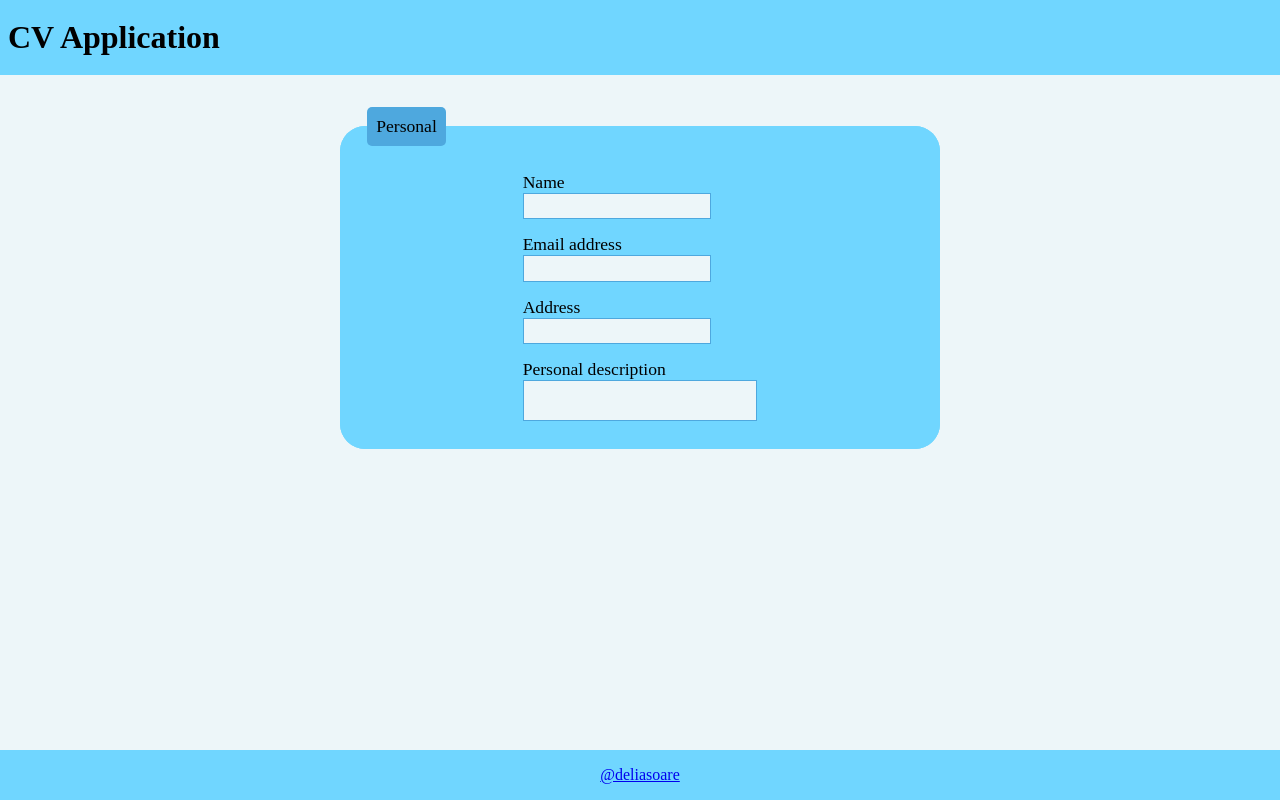
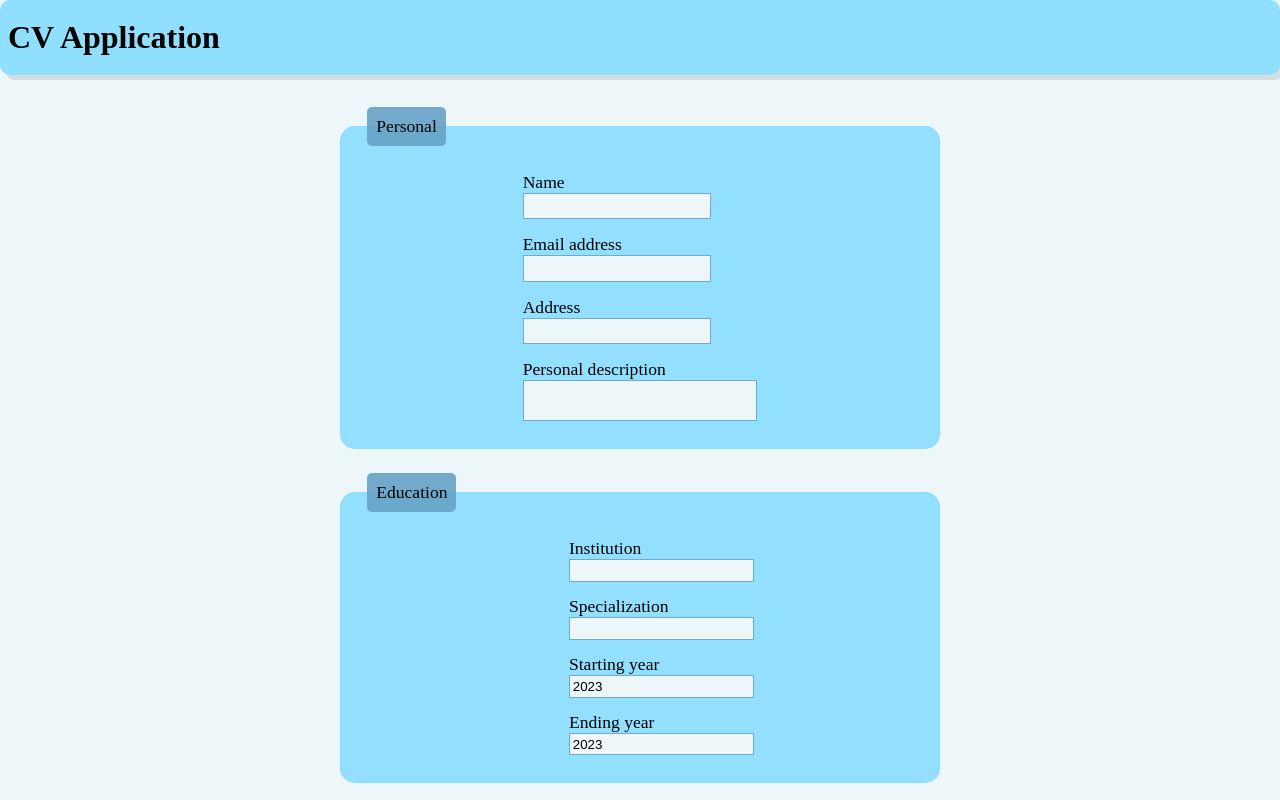
Before and after one commit to deliasoare/CvApplication, a React (Create React App) app in the folder cvapp/: page / in a window 1280 px wide. Both pictures are taken after a click on the element "START". Shown: the top 800 px of the page. Built offline with nearby package versions, Linux system fonts and the light colour scheme.

Commit message:
Add all needed fields and change coloring

```diff
--- a/cvapp/src/components/form/education.js
+++ b/cvapp/src/components/form/education.js
@@ -3,21 +3,21 @@ export default function Education() {
     return (
         <fieldset>
             <legend>Education</legend>
-            <ul>
+            <ul className="educationInfo field">
                 <li>
-                    <label for="institution">Institution</label>
+                    <label htmlFor="institution">Institution</label>
                     <input type="text" id="institution"></input>
                 </li>
                 <li>
-                    <label for="specialization">Specialization</label>
+                    <label htmlFor="specialization">Specialization</label>
                     <input type="text" id="specialization"></input>
                 </li>
                 <li>
-                    <label for="startYear">Starting year</label>
+                    <label htmlFor="startYear">Starting year</label>
                     <input type="number" id="startYear" value={Number(new Date().getFullYear())}></input>
                 </li>
                 <li>
-                    <label for="endYear">Ending year</label>
+                    <label htmlFor="endYear">Ending year</label>
                     <input type="number" id="endYear" value={Number(new Date().getFullYear())}></input>
                 </li>
             </ul>
--- a/cvapp/src/components/form/form.js
+++ b/cvapp/src/components/form/form.js
@@ -1,9 +1,14 @@
 import PersonalDescription from './personal';
-
+import Education from './education';
+import WorkExperience from './workExperience';
+import AdditionalAchievements from './.additionalAchivements';
 export default function Form({ info }){
     return (
         <form>
             <PersonalDescription />
+            <Education />
+            <WorkExperience />
+            <AdditionalAchievements />
         </form>
     );
 }
--- /dev/null
+++ b/cvapp/src/components/form/workExperience.js
@@ -0,0 +1,30 @@
+function Work() {
+    return (
+        <ul className="educationInfo field">
+            <li>
+                <label htmlFor="institution">Institution</label>
+                <input type="text" id="institution"></input>
+            </li>
+            <li>
+                <label htmlFor="position">Position</label>
+                <input type="text" id="position"></input>
+            </li>
+            <li>
+                <label htmlFor="startYear">Starting year</label>
+                <input type="number" id="startYear" value={Number(new Date().getFullYear())}></input>                </li>
+            <li>
+                <label htmlFor="endYear">Ending year</label>
+                <input type="number" id="endYear" value={Number(new Date().getFullYear())}></input>
+            </li>
+        </ul>
+    );
+}
+export default function WorkExperience() {
+    return (
+        <fieldset>
+            <legend>Work experience</legend>
+            <Work />
+            <button class="addEducation">+</button>
+        </fieldset>
+    );
+}
--- a/cvapp/src/styles/formPositioning.scss
+++ b/cvapp/src/styles/formPositioning.scss
@@ -13,7 +13,7 @@ body {
             width: 70%;
             max-width: 600px;
             min-width: 300px;
-            border-radius: 25px;
+            border-radius: 15px;
             font-size: 1.1rem;
             padding: 1.5em;
             .field {
--- a/cvapp/src/styles/mainPagePositioning.scss
+++ b/cvapp/src/styles/mainPagePositioning.scss
@@ -21,9 +21,20 @@ html, body {
             }
             .main {
                 padding: 2em;
+                form {
+                    display: flex;
+                    flex-direction: column;
+                    fieldset + fieldset {
+                        margin-top: 2%;
+                    }
+                }
             }
             .footer {
                 @include center;
+            }
+            .header, .footer {
+                border-radius: 10px;
+                box-shadow: 5px 5px rgba(0, 0, 0, 0.1);
             }
         }
     }
--- a/cvapp/src/styles/mainPageStyling.scss
+++ b/cvapp/src/styles/mainPageStyling.scss
@@ -1,6 +1,6 @@
 $background: #edf6f9;
-$header: #70d6ff;
-$secondary: #4ea8de;
+$header: rgba(136, 221, 255, 0.9);
+$secondary: rgba(102, 162, 199, 0.9);
 
 body {
     background: $background;
@@ -30,6 +30,12 @@ body {
         input:focus, textarea:focus {
             outline: none;
         }
-
+    }
+    .footer {
+        a {
+            text-decoration: none;
+            color: black;
+            font-size: 1.3rem;
+        }
     }
 }
--- a/cvapp/src/styles/startPagePosStyle.scss
+++ b/cvapp/src/styles/startPagePosStyle.scss
@@ -1,5 +1,6 @@
 $primary: #70d6ff;
 $secondary:#4ea8de;
+$button: rgba(78, 168, 222, 0.1);
 
 @mixin buttonBackgroundNormal($positioning) {
     content: '';
@@ -59,8 +60,8 @@ $secondary:#4ea8de;
             background: rgba(0, 0, 0, 0.05);
             box-shadow: 0 15px 35px rgba(255, 255, 255, 0.2);
             border: none;
-            border-top: 1px solid rgba(0, 0, 0, 0.1);
-            border-bottom: 1px solid rgba(0, 0, 0, 0.1);
+            border-top: 1px solid $button;
+            border-bottom: 1px solid $button;
             border-radius: 15px;
             position:absolute;
             transition: 0.5s;
@@ -80,7 +81,7 @@ $secondary:#4ea8de;
             left: 0;
             width: 50%;
             height: 100%;
-            background: linear-gradient(to left, rgba(0, 0, 0, 0.15), transparent);
+            background: linear-gradient(to left, rgba(78, 168, 222, 0.15), transparent);
             transform: skewX(45deg) translateX(0);
             transition: 0.5s;
         }
```
Also changed, not shown: cvapp/src/components/form/.additionalAchivements.js (added).
